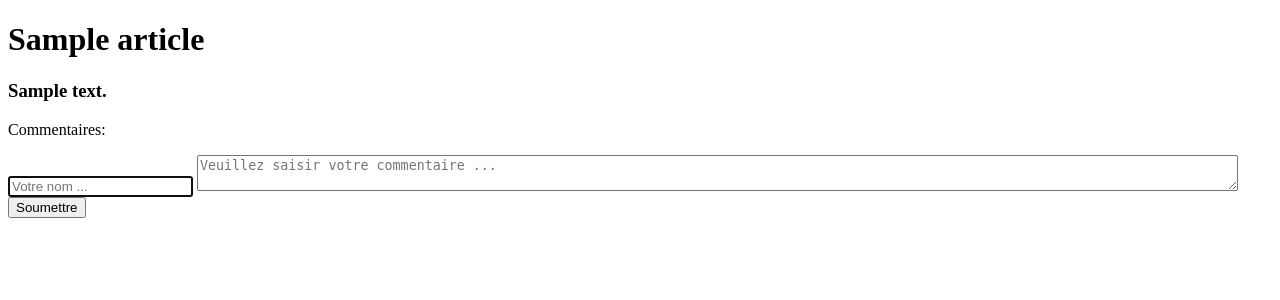
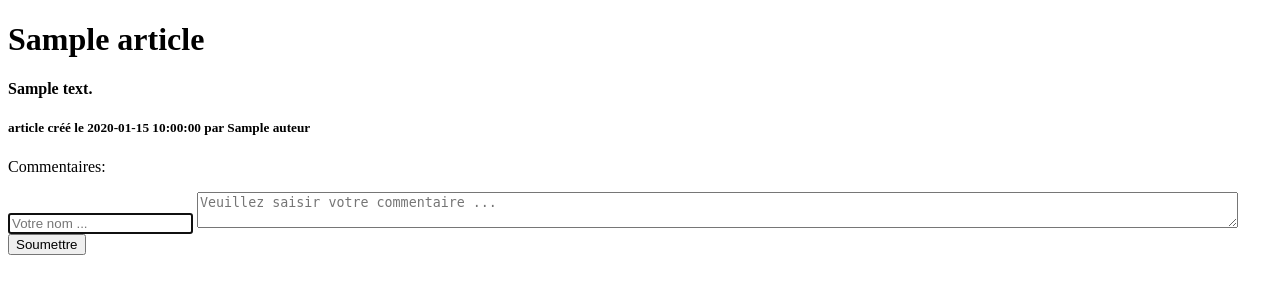
Before and after one commit to mrcsptr/projet_fil_rouge, a Flask app: page /1/ in a window 1280 px wide. Shown: the top 300 px of the page. Run offline with Flask 2, Linux system fonts and the light colour scheme; a database or web service that is not in the repository returns one stand-in record (values such as "Sample title"); some libraries are stand-ins or nearby versions.

Commit message:
changements mineurs sur article.html et rajout de la date dans le format

```diff
--- a/article.py
+++ b/article.py
@@ -11,7 +11,7 @@ class article:
 		self.contenu = contenu
 		self.categorie = categorie
 		self.keywords = keywords
-		self.format = 	{'Auteur': self.auteur , 'Titre': self.nom, 'Mots_cles': self.keywords,'Contenu': self.contenu, 'Categorie': self.categorie}
+		self.format = 	{'Auteur': self.auteur , 'Titre': self.nom, 'Mots_cles': self.keywords,'Contenu': self.contenu, 'Categorie': self.categorie, 'Date': self.date}
 
 
 	def nameControl(self):
--- a/templates/article.html
+++ b/templates/article.html
@@ -5,9 +5,12 @@
 {{ article['Titre'] }}
 </h1>
 
-<h3>
+<h4>
 {{ article['Contenu']}}
-</h3>
+</h4>
+<h5>
+article créé le {{article['Date']}} par {{ article['Auteur']}}
+</h5>
 
 </div>
 
```
